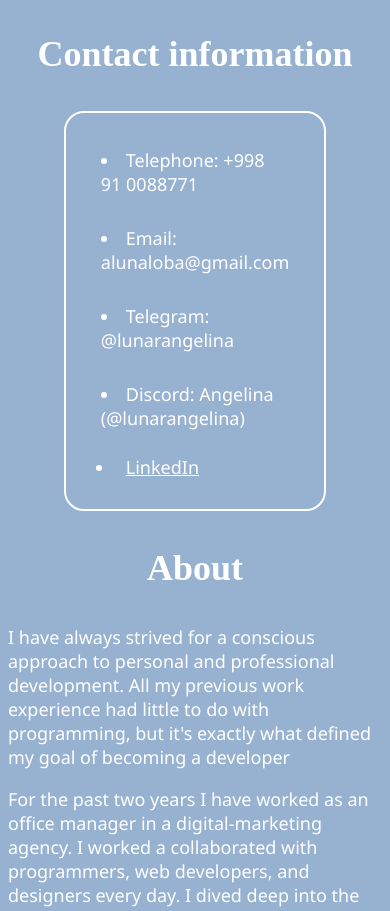
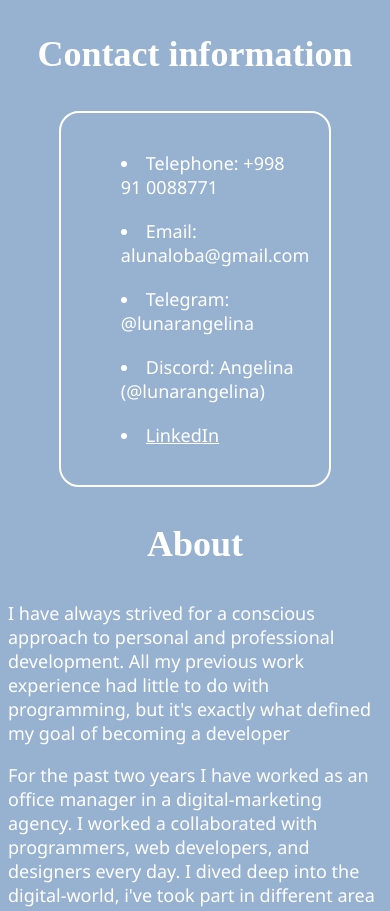
Before and after one commit to LunarAngelina/stage0, a plain HTML site: page index.html in a window 390 px wide. Shown: the part 915-1826 px from the top of the page. Drawn offline with Linux system fonts and the light colour scheme; a script that the page names is missing.

Commit message:
fix: change flex elements

```diff
--- a/style.css
+++ b/style.css
@@ -53,31 +53,26 @@
  .ul-contact {
   display: flex;
   flex-direction: row;
-  flex-wrap: wrap;
-
   list-style-position: inside;
-
-  margin: 0;
-  padding: 0;
  }
 
  .flex-contact {
   margin-left: 100px;
   margin-right: 100px;
-  padding: 20px;
+  padding: 10px;
 
   border: 2px solid #ffffff;
   border-radius: 20px;
  }
 
  @media (max-width: 800px) {
-  .flex-contact {
+  .ul-contact {
     flex-direction: column;
   }
 }
 
  .item-contact {
-  margin: 5px;
+  flex-basis: 20%;
  }
 
 h1 {
```
